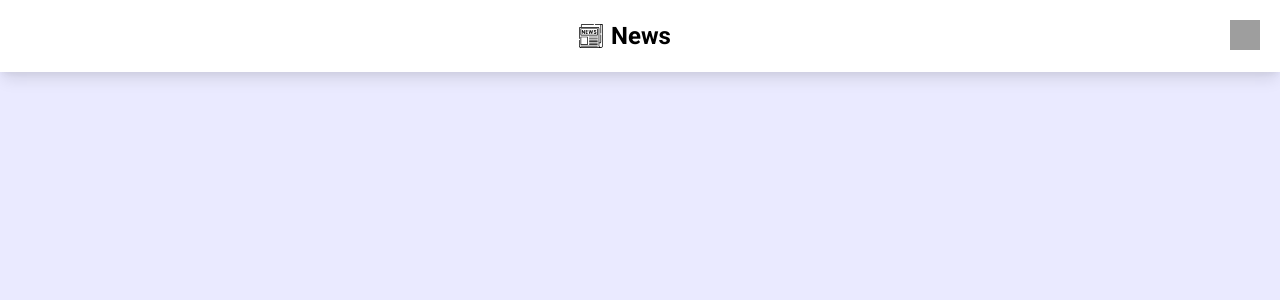
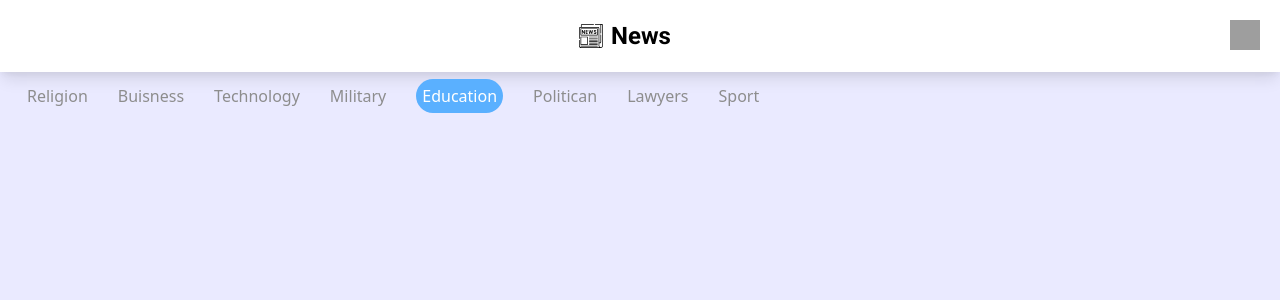
Before and after one commit to visstars7/news-agregator, a React (Create React App) app: page / in a window 1280 px wide. Shown: the top 300 px of the page. Built offline with nearby package versions, Linux system fonts and the light colour scheme; grey boxes are pictures that could not be loaded.

Commit message:
adding category UI

```diff
--- /dev/null
+++ b/src/components/molecules/Category/category.scss
@@ -0,0 +1,13 @@
+div #category {
+  a{
+    color:#8D8D8D;
+    margin:15px;
+  }
+  .active{
+    background-color:#5AB0FF;
+    width:61px;
+    padding:6px;
+    color:white;
+    border-radius: 20px;
+  }
+}
--- /dev/null
+++ b/src/components/molecules/Category/index.jsx
@@ -0,0 +1,18 @@
+import React from 'react'
+import './category.scss'
+const Index = () => {
+    return (
+        <div className="overflow-auto p-3" id="category">
+            <a href="religion">Religion</a>
+            <a href="Buisness">Buisness</a>
+            <a href="Technology">Technology</a>
+            <a href="Military">Military</a>
+            <a href="Education"  className="active">Education</a>
+            <a href="Politican">Politican</a>
+            <a href="Lawyers">Lawyers</a>
+            <a href="Sport">Sport</a>
+        </div>
+    )
+}
+
+export default Index
--- a/src/components/molecules/Header/index.jsx
+++ b/src/components/molecules/Header/index.jsx
@@ -2,7 +2,7 @@ import React from 'react'
 import './Header.scss'
 import newsLogo from '../../../assets/logos/news.svg'
 import sun from '../../../assets/logos/sun.svg'
-import moon from '../../../assets/logos/moon.svg'
+// import moon from '../../../assets/logos/moon.svg'
 const Index = () => {
     return (
         <>
--- a/src/components/molecules/index.jsx
+++ b/src/components/molecules/index.jsx
@@ -1,3 +1,4 @@
 import Header from './Header'
+import Category from './Category'
 
-export {Header}
+export {Header,Category}
--- a/src/container/pages/Mainpage/index.jsx
+++ b/src/container/pages/Mainpage/index.jsx
@@ -1,6 +1,6 @@
 import React,{useEffect} from 'react'
 import './Mainpage.scss';
-import {Header} from '../../../components'
+import {Header,Category} from '../../../components'
 
 const Index  = ()  =>  {
 
@@ -11,6 +11,7 @@ const Index  = ()  =>  {
     return (
         <div className="App">
             <Header/>
+            <Category/>
         </div>
     );
 }
```
